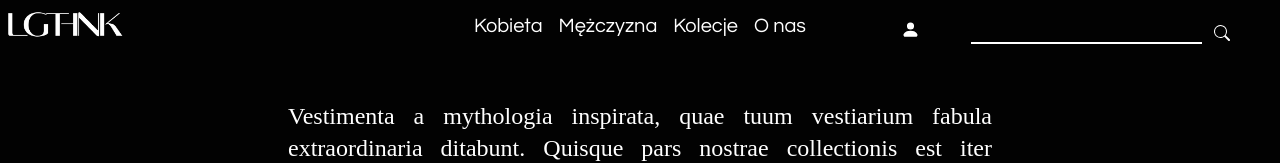
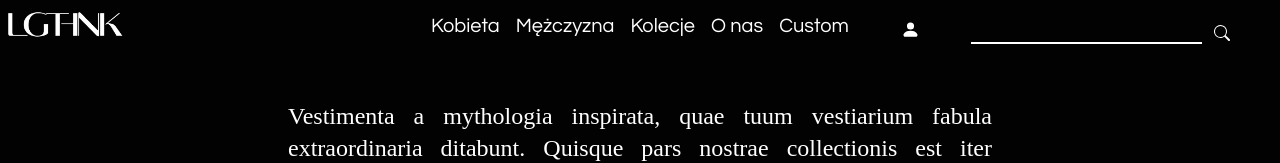
Before and after one commit to K0ntek/LGTHNK, a React (Vite) app in the folder LIGTHINK/: page / in a window 1280 px wide. Shown: the top 163 px of the page. Built offline with nearby package versions, Linux system fonts and the light colour scheme; some icons are missing; a web font is replaced by a local one.

Commit message:
Navbar.jsx

```diff
--- a/LIGTHINK/src/components/Navbar.jsx
+++ b/LIGTHINK/src/components/Navbar.jsx
@@ -29,6 +29,10 @@ const Navbar =()=>{
         {
             link: '/about',
             title: 'O nas'
+        },
+	{
+            link: '/custom',
+            title: 'Custom'
         },
     ]
 
```
